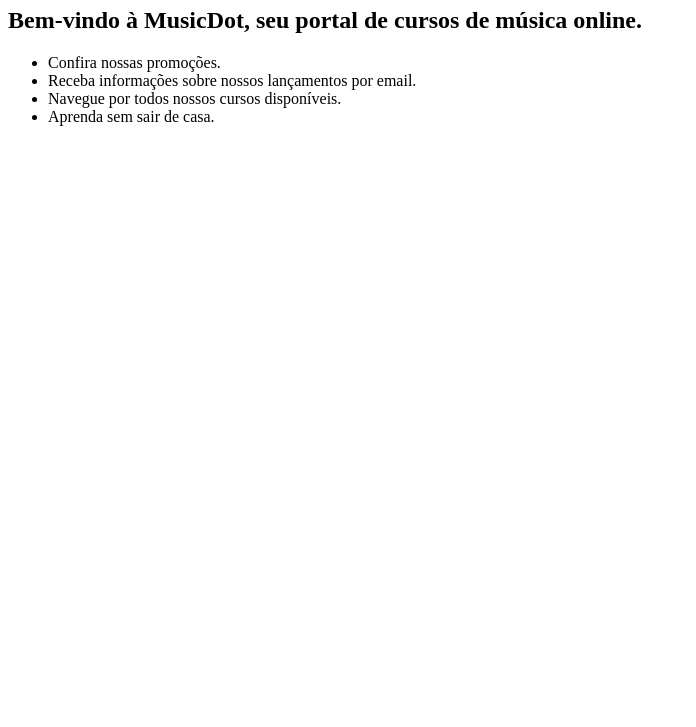
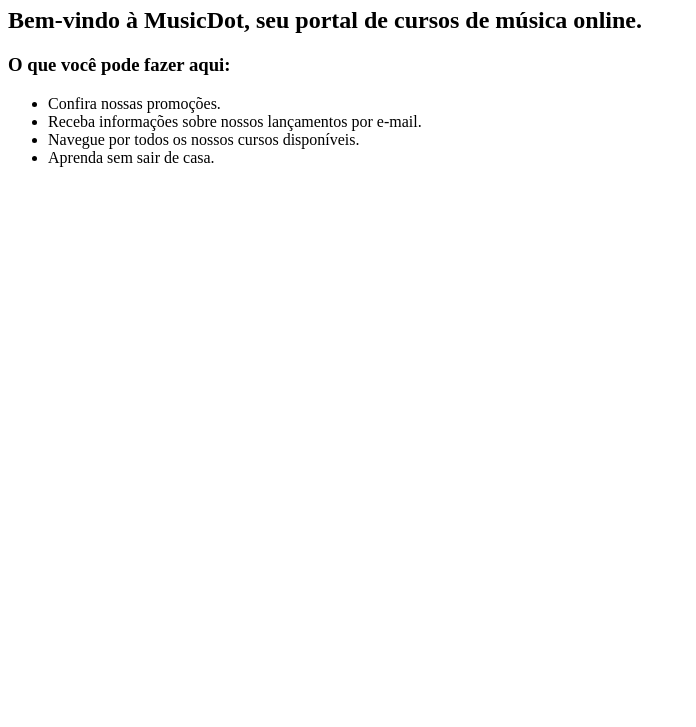
Before and after one commit to eduLernie/music-dot, a plain HTML site: page index.html in a window 1280 px wide. Shown: the part 73-800 px from the top of the page, without its empty margins (0-696 px from the left). Drawn offline with Linux system fonts and the light colour scheme.

Commit message:
Tópico HTML, Atividade 1

```diff
--- a/index.html
+++ b/index.html
@@ -1,20 +1,28 @@
 <!DOCTYPE html>
-
 <html lang="pt-br">
 
 <head>
   <meta charset="UTF-8">
-  <title>MusicDot2</title>
+  <title>MusicDot - Cursos Online de Música</title>
 </head>
+
 <body>
-  <h1>MusicDot</h1>
-  <h2>Bem-vindo à MusicDot, seu portal de cursos de música online.</h2>
-  <ul>
-    <li>Confira nossas promoções.</li>
-    <li>Receba informações sobre nossos lançamentos por email.</li>
-    <li>Navegue por todos nossos cursos disponíveis.</li>
-    <li>Aprenda sem sair de casa.</li>
-  </ul>
+  <header>
+    <h1>MusicDot</h1>
+    <h2>Bem-vindo à MusicDot, seu portal de cursos de música online.</h2>
+  </header>
 
+  <main>
+    <section>
+      <h3>O que você pode fazer aqui:</h3>
+      <ul>
+        <li>Confira nossas promoções.</li>
+        <li>Receba informações sobre nossos lançamentos por e-mail.</li>
+        <li>Navegue por todos os nossos cursos disponíveis.</li>
+        <li>Aprenda sem sair de casa.</li>
+      </ul>
+    </section>
+  </main>
 </body>
+
 </html>
```
Also changed, not shown: sobre.html (+1 -1 lines).
